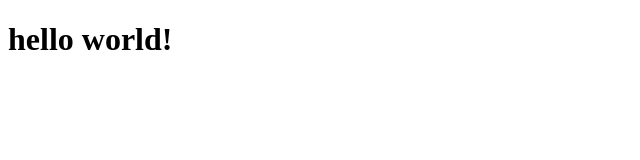
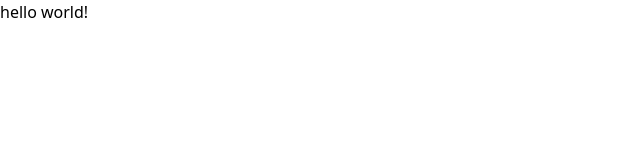
Before and after one commit to BLRKClemens/SocketIO, a website: page frontends/index.html in a window 1280 px wide. Shown: the whole page, without its empty margins (0-640 px from the left). Drawn offline with nearby package versions, Linux system fonts and the light colour scheme.

Commit message:
Add tailwind

```diff
--- a/frontends/index.html
+++ b/frontends/index.html
@@ -5,6 +5,7 @@
     <meta name="viewport" content="width=device-width, initial-scale=1.0" />
     <title>Document</title>
     <script type="text/javascript" src="https://livejs.com/live.js"></script>
+    <script src="https://cdn.tailwindcss.com"></script>
   </head>
   <link rel="stylesheet" href="styles.css" />
   <script src="/socket.io/socket.io.js"></script>
--- /dev/null
+++ b/tailwind.config.js
@@ -0,0 +1,8 @@
+/** @type {import('tailwindcss').Config} */
+module.exports = {
+  content: ["./frontends/**/*.{html,js}"],
+  theme: {
+    extend: {},
+  },
+  plugins: [],
+};
```
Also changed, not shown: frontends/admin/index.html (+1 -0 lines).
